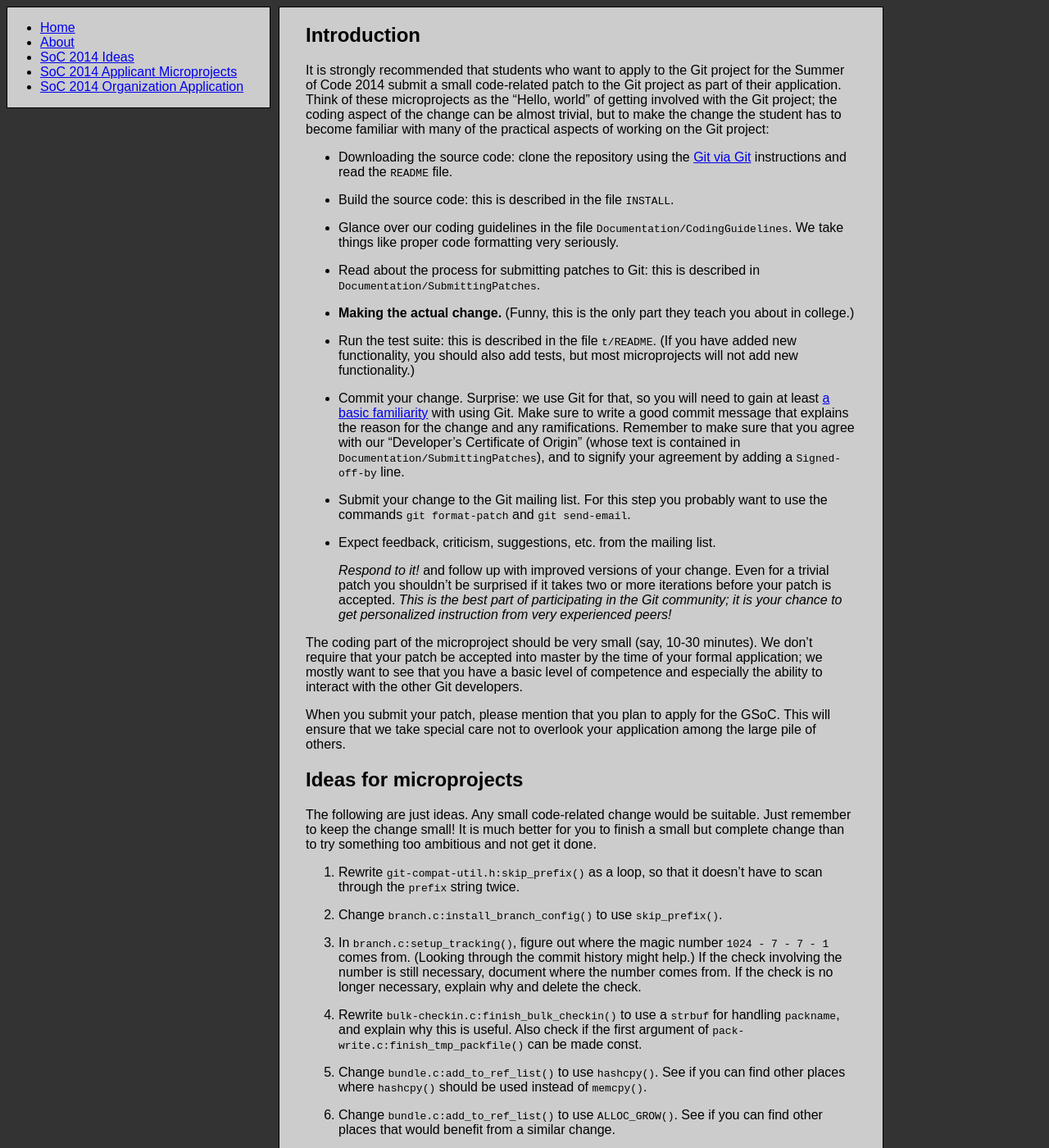
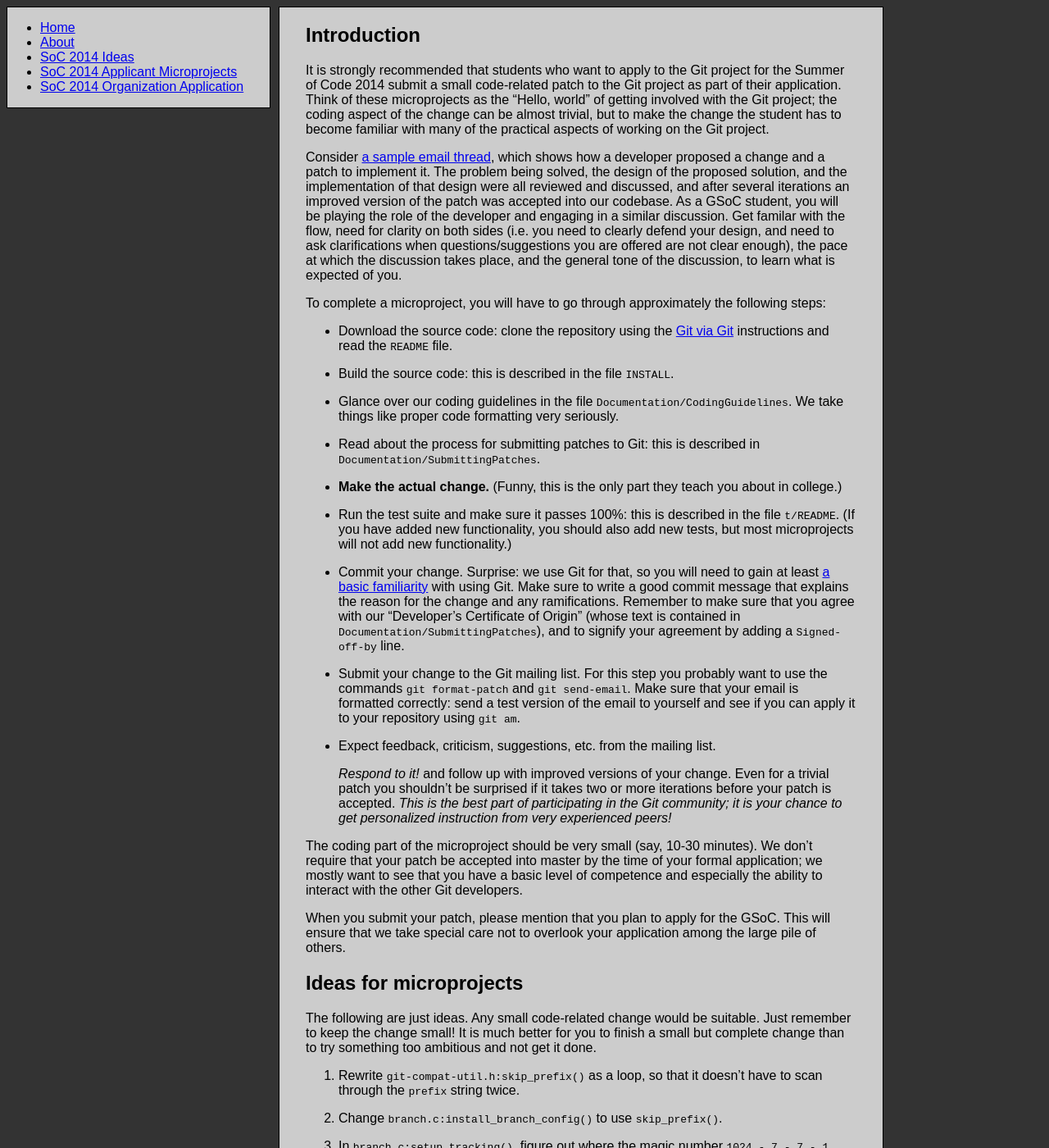
Before and after one commit to git/git.github.io, a Jekyll site: the page built from SoC-2014-Microprojects.md, in a window 1280 px wide and 1400 px high. Shown: the whole window at 82% size. Built offline with Jekyll 4.4.1, drawn with Linux system fonts in a browser that asks for light colours; Markdown is read by kramdown in place of the engine named in the settings.

Commit message:
Add a reference to a "typical" email thread
Add a reference to an email thread showing a typical sequence of
interactions between a developer and the mailing list, and some text
explaining what the student should expect.

The idea for this change and most of the text are from Junio Hamano
<gitster@pobox.com>.

```diff
--- a/SoC-2014-Microprojects.md
+++ b/SoC-2014-Microprojects.md
@@ -11,11 +11,28 @@
 microprojects as the "Hello, world" of getting involved with the Git
 project; the coding aspect of the change can be almost trivial, but to
 make the change the student has to become familiar with many of the
-practical aspects of working on the Git project:
+practical aspects of working on the Git project.
 
-* Downloading the source code: clone the repository using the
-  [Git via Git](http://git-scm.com/downloads) instructions and read
-  the `README` file.
+Consider [a sample email
+thread](http://thread.gmane.org/gmane.comp.version-control.git/239068),
+which shows how a developer proposed a change and a patch to implement
+it.  The problem being solved, the design of the proposed solution,
+and the implementation of that design were all reviewed and discussed,
+and after several iterations an improved version of the patch was
+accepted into our codebase.  As a GSoC student, you will be playing
+the role of the developer and engaging in a similar discussion.  Get
+familar with the flow, need for clarity on both sides (i.e. you need
+to clearly defend your design, and need to ask clarifications when
+questions/suggestions you are offered are not clear enough), the pace
+at which the discussion takes place, and the general tone of the
+discussion, to learn what is expected of you.
+
+To complete a microproject, you will have to go through approximately
+the following steps:
+
+* Download the source code: clone the repository using the [Git via
+  Git](http://git-scm.com/downloads) instructions and read the
+  `README` file.
 
 * Build the source code: this is described in the file `INSTALL`.
 
@@ -26,12 +43,13 @@
 * Read about the process for submitting patches to Git: this is
   described in `Documentation/SubmittingPatches`.
 
-* **Making the actual change.**  (Funny, this is the only part they
-  teach you about in college.)
+* **Make the actual change.** (Funny, this is the only part they teach
+  you about in college.)
 
-* Run the test suite: this is described in the file `t/README`.  (If
-  you have added new functionality, you should also add tests, but
-  most microprojects will not add new functionality.)
+* Run the test suite and make sure it passes 100%: this is described
+  in the file `t/README`.  (If you have added new functionality, you
+  should also add new tests, but most microprojects will not add new
+  functionality.)
 
 * Commit your change.  Surprise: we use Git for that, so you will need
   to gain at least
@@ -44,7 +62,9 @@
 
 * Submit your change to the Git mailing list.  For this step you
   probably want to use the commands `git format-patch` and `git
-  send-email`.
+  send-email`.  Make sure that your email is formatted correctly: send
+  a test version of the email to yourself and see if you can apply it
+  to your repository using `git am`.
 
 * Expect feedback, criticism, suggestions, etc. from the mailing list.
 
```
